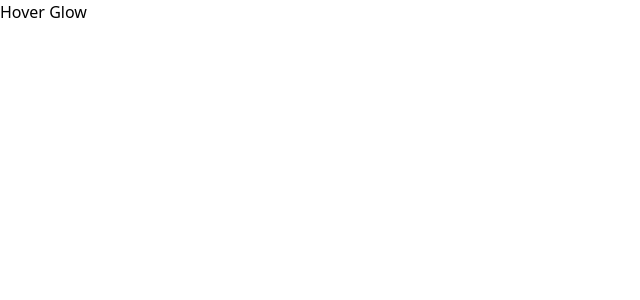
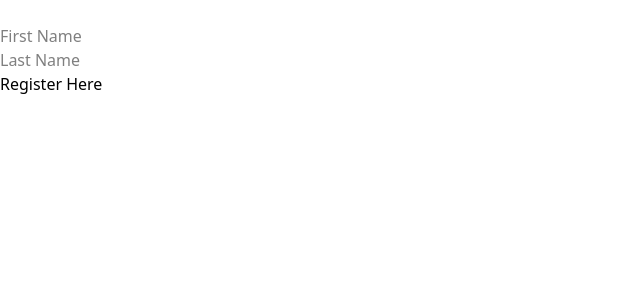
Before and after one commit to khotAkash07/ReactPractice, a React (Vite) app in the folder FromJan26/: page / in a window 1280 px wide. Shown: the top 300 px of the page, without its empty margins (0-640 px from the left). Built offline with nearby package versions, Linux system fonts and the light colour scheme.

Commit message:
UnControlledComponanats

```diff
--- a/FromJan26/src/App.jsx
+++ b/FromJan26/src/App.jsx
@@ -1,11 +1,12 @@
 import './App.css'
 import AnimationDemo from "./Animation/Demo.jsx";
+import UncontrolledComponentDemo from "./UncontrolledComponants/UncontrolledComponantDemo.jsx";
 
 function App() {
 
   return (
     <>
-        <AnimationDemo />
+        <UncontrolledComponentDemo />
     </>
   )
 }
--- /dev/null
+++ b/FromJan26/src/UncontrolledComponants/UncontrolledComponantDemo.jsx
@@ -0,0 +1,19 @@
+let UncontrolledComponentDemo=()=>{
+
+    function handleForm(event){
+        event.preventDefault();
+        console.log("handleForm");
+    }
+    return(
+        <div>
+            <form action="" onSubmit={handleForm}><br/>
+                <input type="text" name="firstName" id="fname" placeholder="First Name"/><br/>
+                <input type="text" name="lName" id="lname" placeholder="Last Name"/><br/>
+                <button>Register Here</button>
+            </form>
+        </div>
+    );
+
+}
+
+export default UncontrolledComponentDemo;
```
Also changed, not shown: FromJan26/src/useRefDemo.module.css (deleted, +0 -21 lines).
